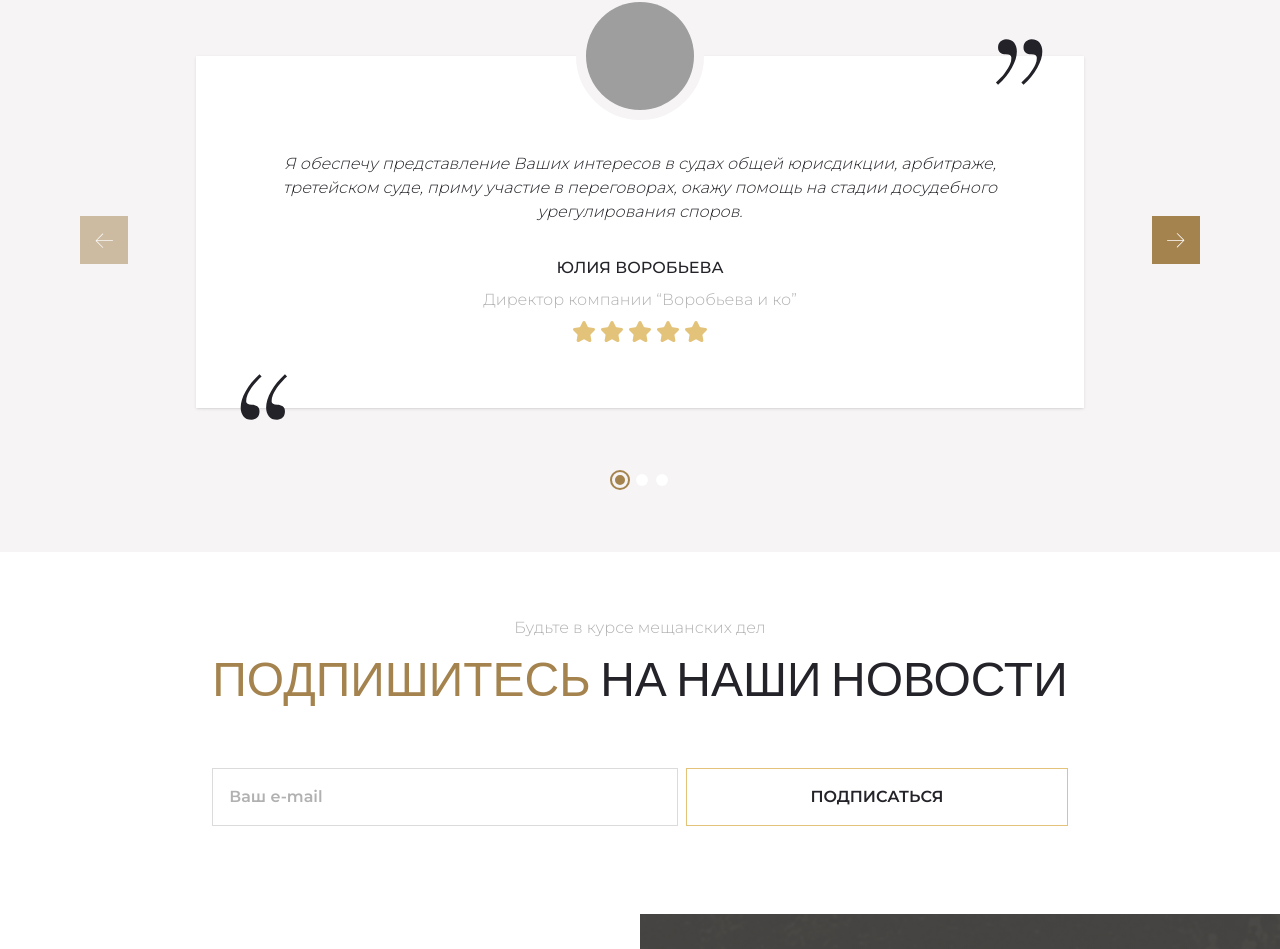
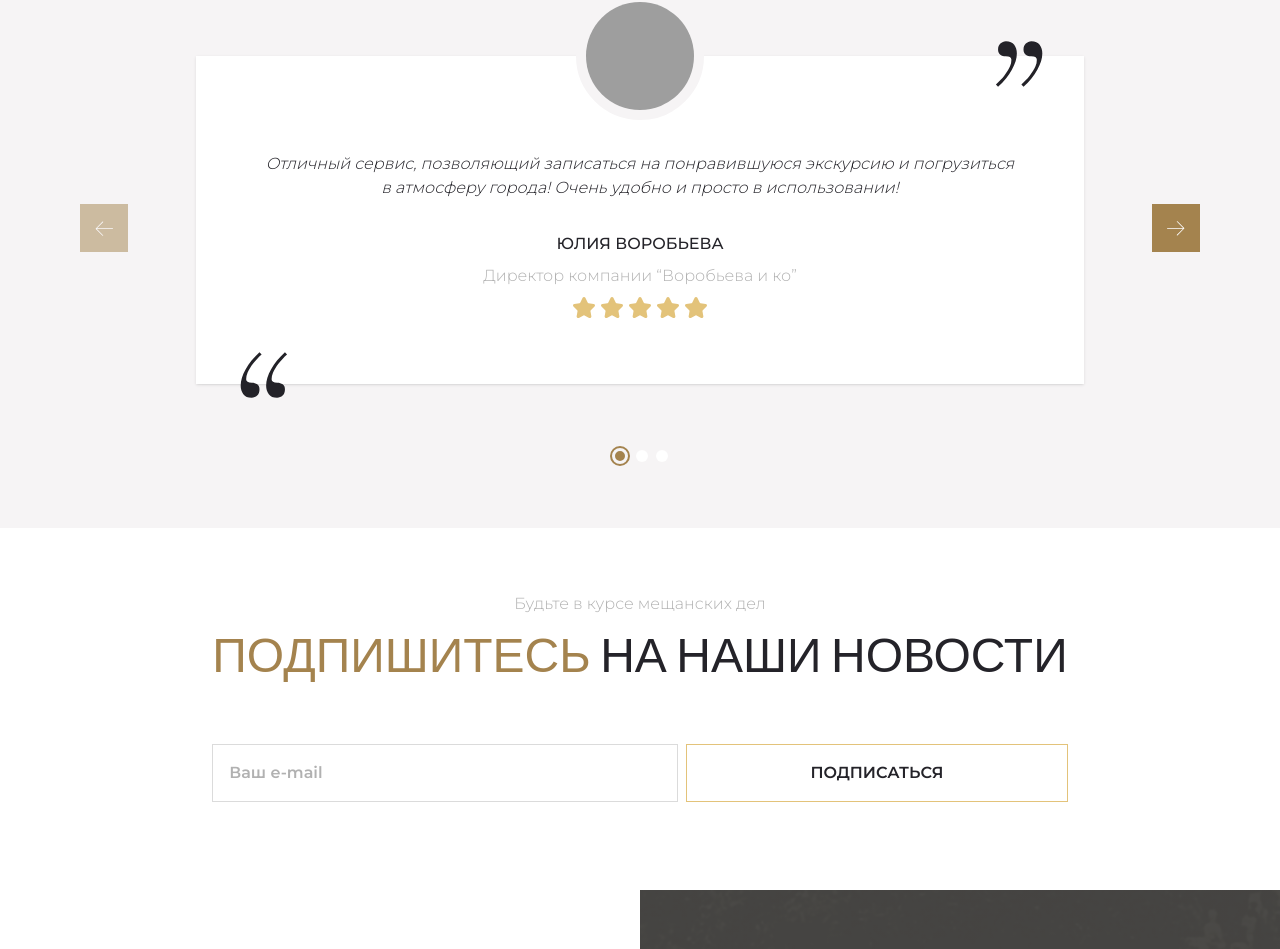
Before and after one commit to DmitriyMartynenko/meschane-of-taganrog, a Next.js app: page / in a window 1280 px wide. Shown: the part 3082-4031 px from the top of the page. Built offline with nearby package versions, Linux system fonts and the light colour scheme; grey boxes are pictures that could not be loaded.

Commit message:
Rewrote review text

```diff
--- a/src/app-pages/home/ui/ReviewsSection.tsx
+++ b/src/app-pages/home/ui/ReviewsSection.tsx
@@ -2,11 +2,11 @@ import { ReviewCarousel } from '@/entities/review';
 import { type User } from '@/entities/user';
 import {
   Container,
-  SectionHeading,
   HeadingHighlight,
   HeadingSubtitle,
   HeadingTitle,
   Section,
+  SectionHeading,
 } from '@/shared/ui';
 
 const mockAuthors: User[] = [
@@ -40,7 +40,7 @@ const mockReviews = [
   {
     id: '1',
     author: mockAuthors[0],
-    text: 'Я обеспечу представление Ваших интересов в судах общей юрисдикции, арбитраже, третейском суде, приму участие в переговорах, окажу помощь на стадии досудебного урегулирования споров.',
+    text: 'Отличный сервис, позволяющий записаться на понравившуюся экскурсию и погрузиться в атмосферу города! Очень удобно и просто в использовании!',
     rating: 5,
   },
   {
@@ -59,7 +59,7 @@ const mockReviews = [
 
 export const ReviewsSection = () => {
   return (
-    <Section className="flex justify-center items-center bg-background-secondary">
+    <Section className="flex items-center justify-center bg-background-secondary">
       <Container className="flex-col gap-12 py-16">
         <SectionHeading>
           <HeadingSubtitle>О нас говорят</HeadingSubtitle>
```
